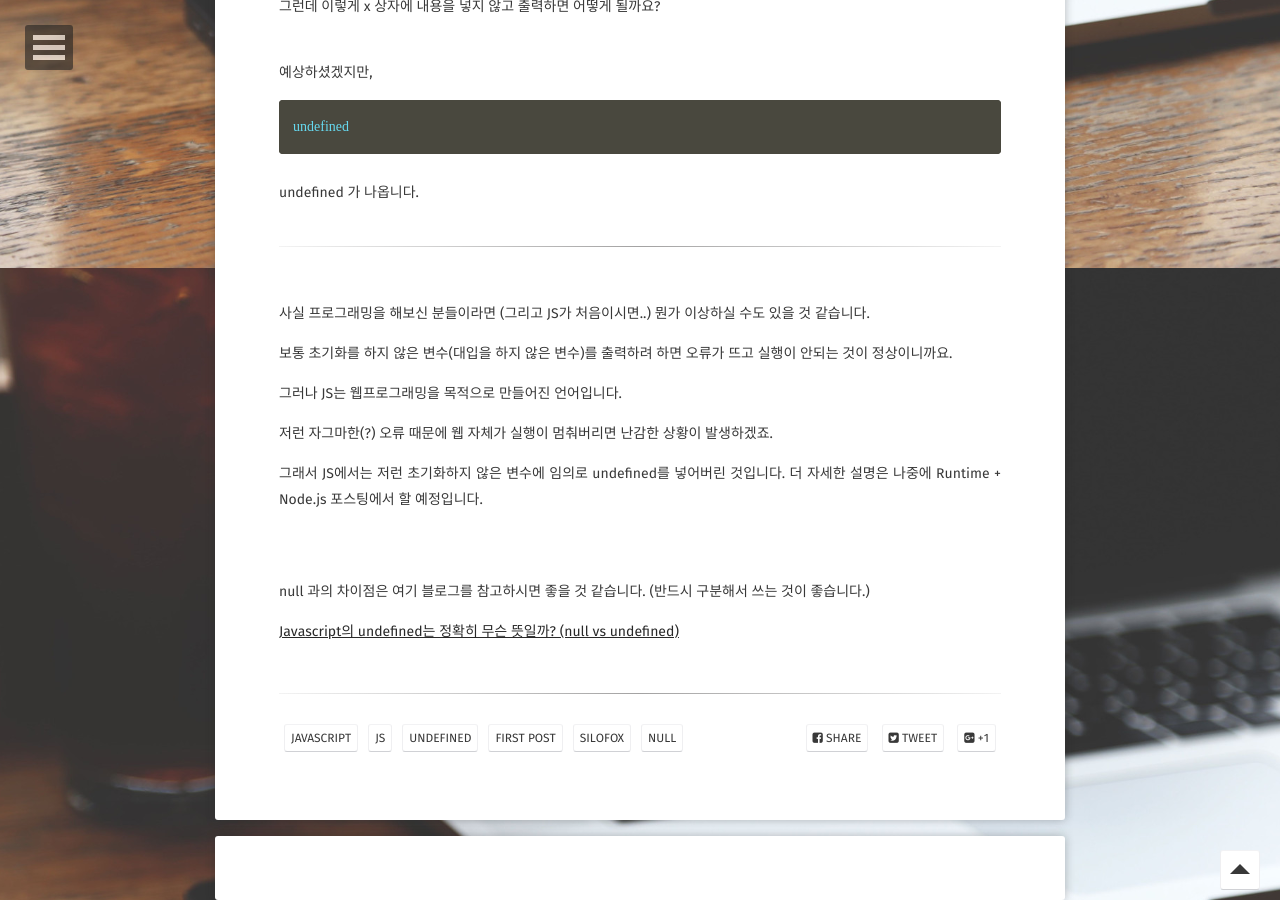
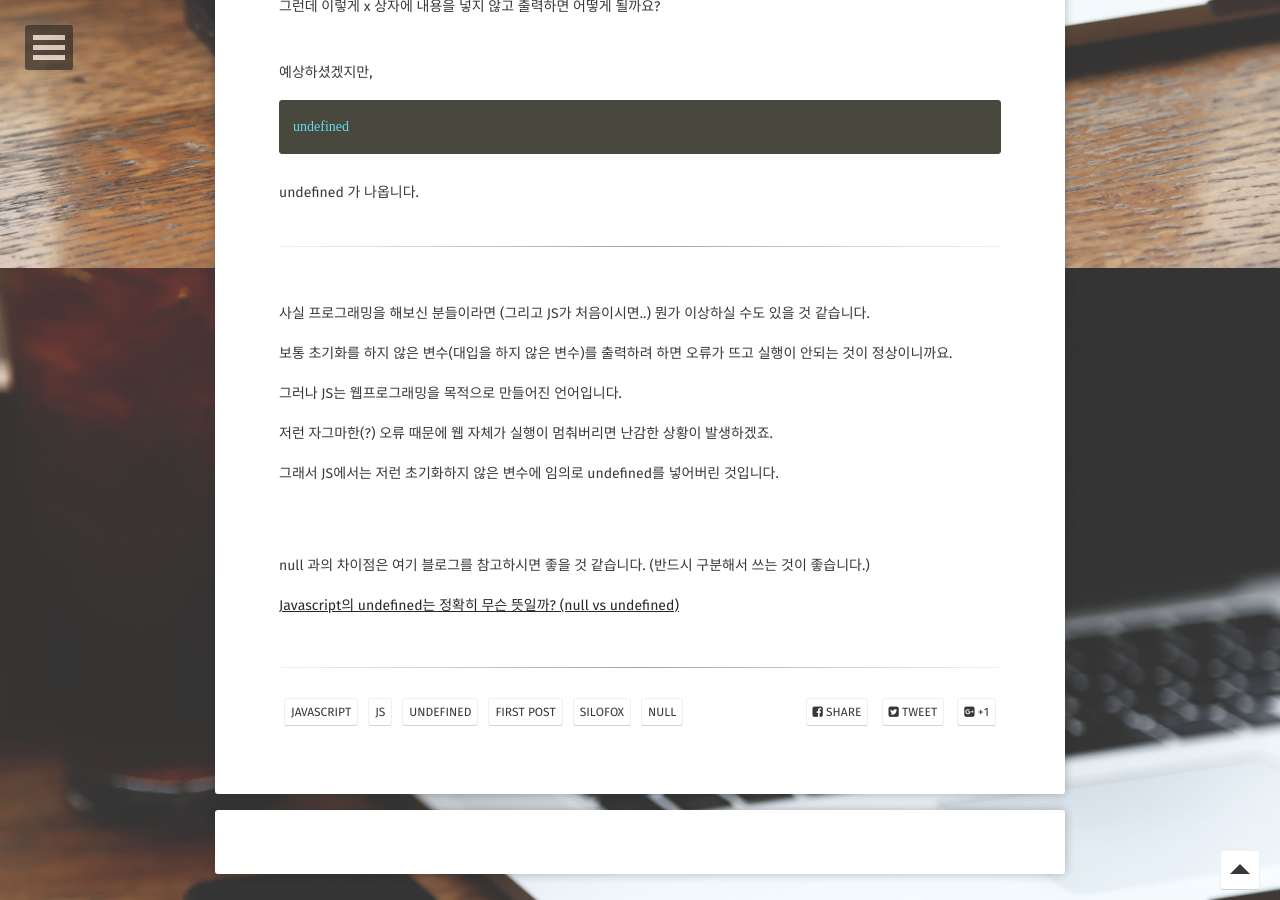
Before and after one commit to siloFoX/siloFoX.github.io, a Jekyll site: the page built from _posts/2020-04-20-javascript-undefined.md, in a window 1280 px wide and 900 px high, scrolled down 1532 px. Built offline with Jekyll 4.4.1, drawn with Linux system fonts in a browser that asks for light colours; some web fonts are replaced; comment, search, counter and statistics services are not loaded.

Commit message:
Change first post

```diff
--- a/_posts/2020-04-20-javascript-undefined.md
+++ b/_posts/2020-04-20-javascript-undefined.md
@@ -93,7 +93,6 @@ undefined 가 나옵니다.
 저런 자그마한(?) 오류 때문에 웹 자체가 실행이 멈춰버리면 난감한 상황이 발생하겠죠.
 
 그래서 JS에서는 저런 초기화하지 않은 변수에 임의로 undefined를 넣어버린 것입니다.
-더 자세한 설명은 나중에 Runtime + Node.js 포스팅에서 할 예정입니다.
 <br><br><br>
 
 null 과의 차이점은 여기 블로그를 참고하시면 좋을 것 같습니다.
```
